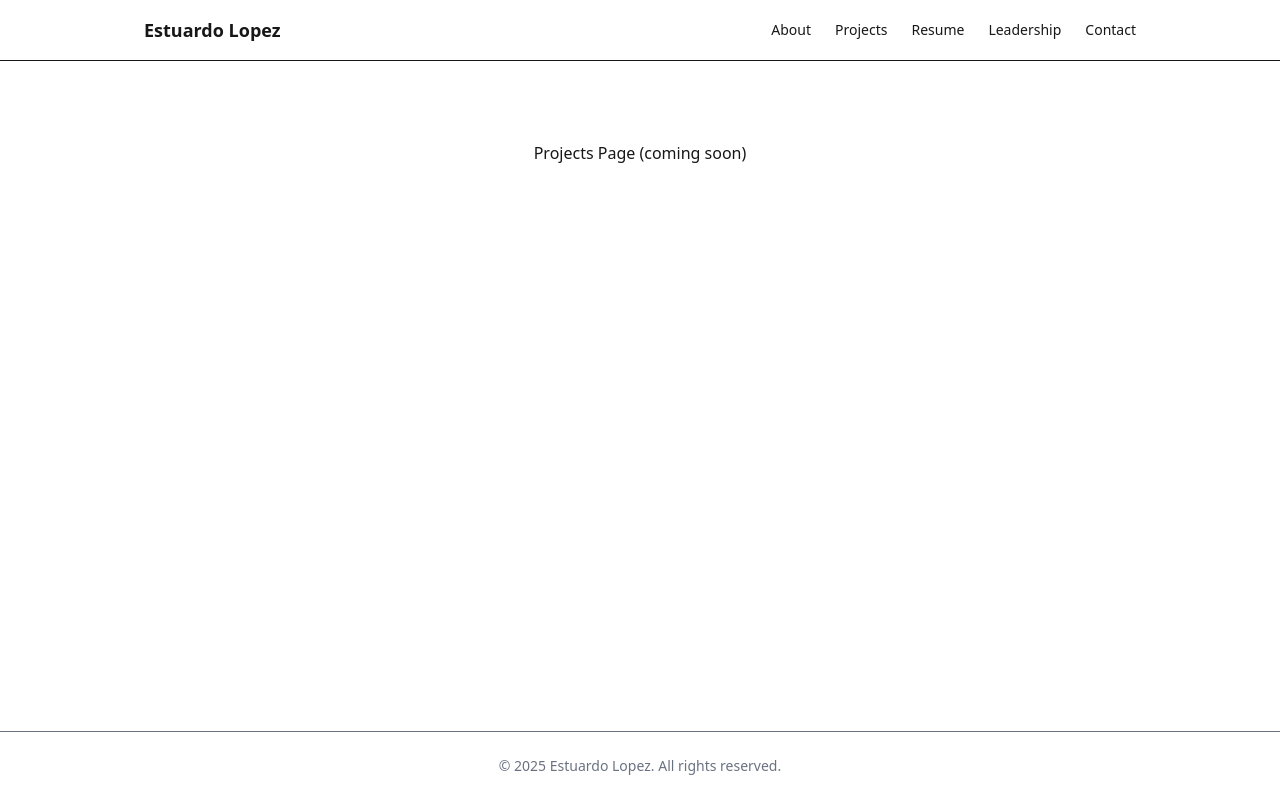
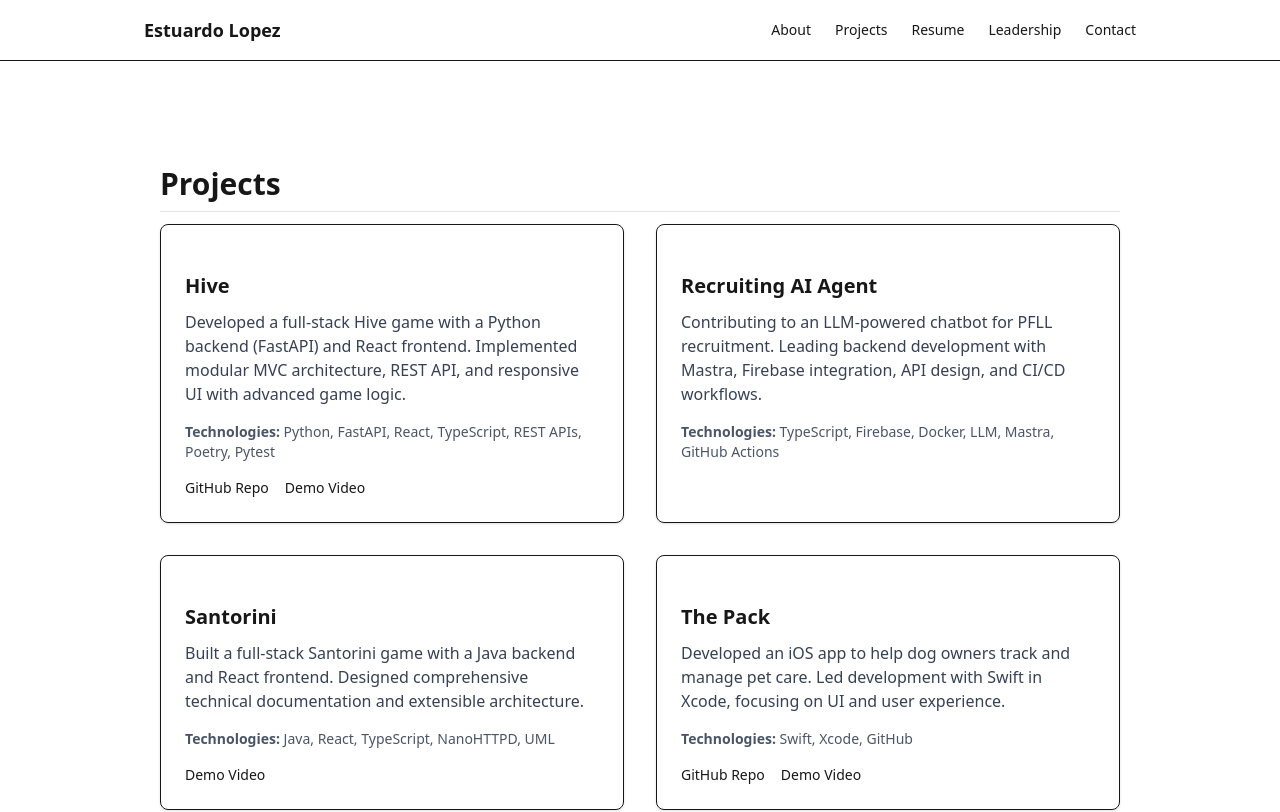
Before and after one commit to estulpz202/personal-website, a Next.js app: page /projects in a window 1280 px wide. Shown: the top 812 px of the page. Built offline with nearby package versions, Linux system fonts and the light colour scheme.

Commit message:
Fill in ProjectsPage with ProjectCard component with project details.

```diff
--- a/src/app/projects/page.tsx
+++ b/src/app/projects/page.tsx
@@ -1,3 +1,64 @@
+import Container from '@/components/common/Container';
+import SectionHeader from '@/components/common/SectionHeader';
+import ProjectCard from '@/components/projects/ProjectCard';
+
 export default function ProjectsPage() {
-  return <main className="py-12 px-4">Projects Page (coming soon)</main>;
+  // Define project data
+  const projects = [
+    {
+      title: 'Hive',
+      description:
+        'Developed a full-stack Hive game with a Python backend (FastAPI) and React frontend. Implemented modular MVC architecture, REST API, and responsive UI with advanced game logic.',
+      tech: ['Python', 'FastAPI', 'React', 'TypeScript', 'REST APIs', 'Poetry', 'Pytest'],
+      links: [
+        { label: 'GitHub Repo', url: 'https://github.com/estulpz202/hive-game' },
+        { label: 'Demo Video', url: 'https://www.loom.com/share/97c65783f69949c595e1f93234da9af1' },
+      ],
+    },
+    {
+      title: 'Recruiting AI Agent',
+      description:
+        'Contributing to an LLM-powered chatbot for PFLL recruitment. Leading backend development with Mastra, Firebase integration, API design, and CI/CD workflows.',
+      tech: ['TypeScript', 'Firebase', 'Docker', 'LLM', 'Mastra', 'GitHub Actions'],
+      links: [],
+    },
+    {
+      title: 'Santorini',
+      description:
+        'Built a full-stack Santorini game with a Java backend and React frontend. Designed comprehensive technical documentation and extensible architecture.',
+      tech: ['Java', 'React', 'TypeScript', 'NanoHTTPD', 'UML'],
+      links: [{ label: 'Demo Video', url: 'https://www.loom.com/share/0322bac9ec2d42238ad54261231d5f29' }],
+    },
+    {
+      title: 'The Pack',
+      description:
+        'Developed an iOS app to help dog owners track and manage pet care. Led development with Swift in Xcode, focusing on UI and user experience.',
+      tech: ['Swift', 'Xcode', 'GitHub'],
+      links: [
+        { label: 'GitHub Repo', url: 'https://github.com/pflc3/ThePackApp' },
+        { label: 'Demo Video', url: 'https://www.loom.com/share/3ef12a5b6511473c98ca58ffe85ad8f7?sid=d4634914-4af4-45fd-982e-2447691a2b84' },
+      ],
+    },
+  ];
+
+  return (
+    <main>
+      <Container>
+        <section className="py-12">
+          <SectionHeader title="Projects" />
+          <div className="grid grid-cols-1 md:grid-cols-2 gap-8">
+            {projects.map((project) => (
+              <ProjectCard
+                key={project.title}
+                title={project.title}
+                description={project.description}
+                tech={project.tech}
+                links={project.links}
+              />
+            ))}
+          </div>
+        </section>
+      </Container>
+    </main>
+  );
 }
--- /dev/null
+++ b/src/components/projects/ProjectCard.tsx
@@ -0,0 +1,35 @@
+// A reusable ProjectCard component to display project info consistently
+
+interface ProjectCardProps {
+  title: string;
+  description: string;
+  tech: string[];
+  links?: { label: string; url: string }[];
+}
+
+export default function ProjectCard({ title, description, tech, links }: ProjectCardProps) {
+  return (
+    <div className="border rounded-lg p-6 shadow-sm hover:shadow-md transition-shadow">
+      <h3 className="text-xl font-semibold mb-2">{title}</h3>
+      <p className="text-base text-gray-700 mb-4">{description}</p>
+      <div className="text-sm text-gray-600 mb-4">
+        <strong>Technologies:</strong> {tech.join(', ')}
+      </div>
+      {links && links.length > 0 && (
+        <div className="flex flex-wrap gap-4 text-sm">
+          {links.map((link) => (
+            <a
+              key={link.url}
+              href={link.url}
+              target="_blank"
+              rel="noopener noreferrer"
+              className="text-blue-600 hover:underline"
+            >
+              {link.label}
+            </a>
+          ))}
+        </div>
+      )}
+    </div>
+  );
+}
```
